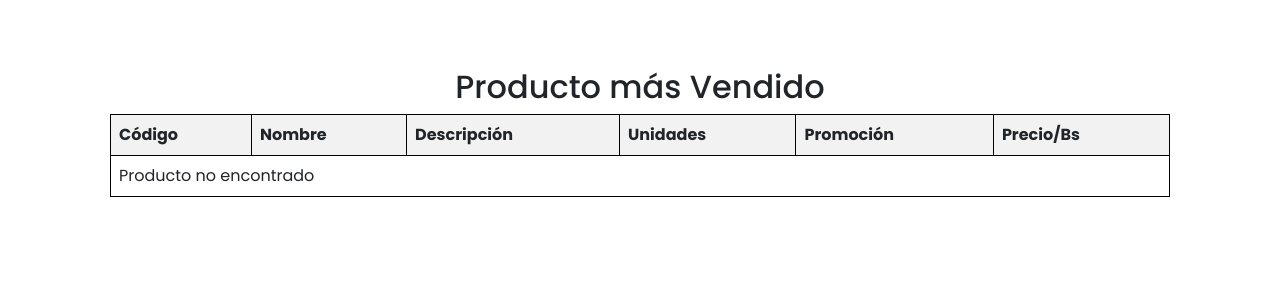
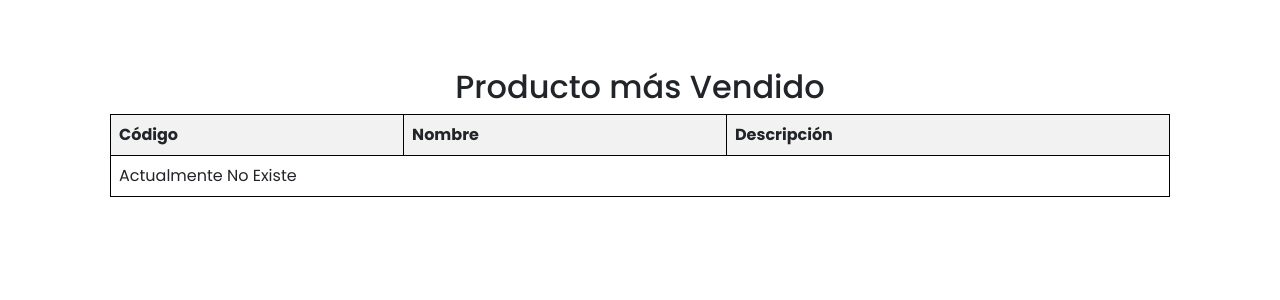
Before and after one commit to AntoinetteDizz/Proyecto-Cassandra, a Flask app: page /producto_mas_vendido in a window 1280 px wide. Shown: the part 150-450 px from the top of the page. Run offline with Flask 3, Linux system fonts and the light colour scheme; data that the repository does not hold is empty.

Commit message:
Modificación de lógica para el producto más vendido y adecuación de HTMLs por modificaciones en la base de datos.

```diff
--- a/app.py
+++ b/app.py
@@ -67,7 +67,7 @@ def panel():
     # Realizar consulta a la base de datos Cassandra
     clients = session.execute("SELECT * FROM clientes")
     products = session.execute("SELECT * FROM productos")
-    bills = session.execute("SELECT * FROM factura")
+    bills = session.execute("SELECT * FROM facturas")
 
     # Mostrar resultados en una plantilla HTML
     return render_template('panel.html', clients=clients, products=products, bills=bills)
@@ -102,7 +102,7 @@ def productos_index():
 @app.route('/facturas')
 def facturas_index():
 
-    bills = session.execute("SELECT * FROM factura")
+    bills = session.execute("SELECT * FROM facturas")
 
     # Lógica para la página de facturas
     return render_template('facturas/index.html', bills=bills)
@@ -210,8 +210,20 @@ def formulario_factura():
             session.execute(query_update_stock, (nuevo_stock, id_producto))
 
             # Guardar los datos en la factura en la tabla
-            query_insert_factura = "INSERT INTO supermarket.factura (id, ci_cliente, amount, date, payment_method, id_producto) VALUES (uuid(), %s, %s, %s, %s, %s)"
-            session.execute(query_insert_factura, (ci_cliente, producto.price, fecha, metodo_pago, id_producto))
+            query_insert_factura = "INSERT INTO supermarket.facturas (id, ci_cliente, name_cliente, last_name_cliente, name_producto, description_producto, promotion_producto, amount, date, payment_method, id_producto) VALUES (uuid(), %s, %s, %s, %s, %s, %s, %s, %s, %s, %s)"
+
+            session.execute(query_insert_factura, (
+                ci_cliente,
+                cliente.name,
+                cliente.last_name,
+                producto.name,
+                producto.description,
+                producto.promotion,
+                producto.price,
+                fecha,
+                metodo_pago,
+                id_producto
+            ))
 
             return redirect(url_for('panel'))
 
@@ -338,23 +350,12 @@ def detalles_factura(bill_id):
     id_factura = UUID(bill_id)
 
     # Consultar la información de la factura
-    query_factura = "SELECT * FROM supermarket.factura WHERE id = %s"
+    query_factura = "SELECT * FROM supermarket.facturas WHERE id = %s"
     factura = session.execute(query_factura, (id_factura,)).one()
 
     if factura:
-        # Si se encuentra la factura, obtener detalles del cliente y producto asociados
-        ci_cliente = factura.ci_cliente
-        id_producto = factura.id_producto
 
-        # Consultar la información del cliente
-        query_cliente = "SELECT * FROM clientes WHERE ci = %s"
-        cliente = session.execute(query_cliente, (ci_cliente,)).one()
-
-        # Consultar la información del producto
-        query_producto = "SELECT * FROM supermarket.productos WHERE id = %s"
-        producto = session.execute(query_producto, (id_producto,)).one()
-
-        return render_template('facturas/details.html', factura=factura, cliente=cliente, producto=producto)
+        return render_template('facturas/details.html', factura=factura)
     else:
         return redirect(url_for('facturas_index'))
 #----------------------------------------Lógica de Facturas/Detalles
@@ -430,18 +431,18 @@ def buscar_factura():
         # Manejar el caso en el que el UUID no sea válido
         return redirect(url_for('facturas_index'))
 
-    query = "SELECT * FROM factura WHERE id = %s"
+    query = "SELECT * FROM facturas WHERE id = %s"
     factura_encontrado = session.execute(query, (id_factura,)).one()
 
     if factura_encontrado:
         # Si se encuentra el producto, enviar los datos a la plantilla
         factura = {
             'id': factura_encontrado.id,
-            'ci_cliente' : factura_encontrado.ci_cliente,
-            'id_producto' : factura_encontrado.id_producto,
-            'amount' : factura_encontrado.amount,
-            'date' : factura_encontrado.date,
-            'payment_method' : factura_encontrado.payment_method
+            'ci_cliente': factura_encontrado.ci_cliente,
+            'id_producto': factura_encontrado.id_producto,
+            'amount': factura_encontrado.amount,
+            'date': factura_encontrado.date,
+            'payment_method': factura_encontrado.payment_method
         }
         return render_template('facturas/index.html', factura_encontrado=factura)
     else:
@@ -457,7 +458,7 @@ def buscar_factura_cedula():
     cedula = int(request.args.get('id'))  # Obtener la cédula del parámetro GET
 
     #Consulta a la base de datos Cassandra
-    query = "SELECT * FROM supermarket.factura WHERE ci_cliente = %s ALLOW FILTERING"
+    query = "SELECT * FROM supermarket.facturas WHERE ci_cliente = %s ALLOW FILTERING"
     result = session.execute(query, (cedula,))
 
     bills = list(result)
@@ -469,32 +470,25 @@ def buscar_factura_cedula():
 #----------------------------------------Lógica de Facturas/Producto más Vendido
 @app.route('/producto_mas_vendido', methods=['GET'])
 def producto_mas_vendido():
+
     # Consultar la información de todas las facturas
-    query_facturas = "SELECT * FROM supermarket.factura"
+    query_facturas = "SELECT * FROM supermarket.facturas"
     facturas = session.execute(query_facturas)
 
     # Crear un diccionario para contar la cantidad de veces que aparece cada producto
-    productos_vendidos = Counter([str(f.id_producto) for f in facturas])
+    productos_vendidos = Counter([(f.id_producto, f.name_producto, f.description_producto) for f in facturas])
 
     # Encontrar el producto más vendido
     if productos_vendidos:
+        producto_mas_vendido_id, nombre_producto, descripcion_producto = max(productos_vendidos, key=productos_vendidos.get)
 
-        producto_mas_vendido_id = max(productos_vendidos, key=productos_vendidos.get)
+        producto_mas_vendido = {
+            'id_producto': producto_mas_vendido_id,
+            'name_producto': nombre_producto,
+            'description_producto': descripcion_producto
+        }
 
-        # Consultar la información del producto más vendido
-        query_producto = "SELECT * FROM supermarket.productos WHERE id = %s"
-        producto_mas_vendido = session.execute(query_producto, (UUID(producto_mas_vendido_id),)).one()
-
-        # Ahora obtenemos los datos del producto más vendido
-        if producto_mas_vendido:
-
-            # Consultar la información del producto usando el código del producto más vendido
-            query_producto_by_code = "SELECT * FROM supermarket.productos WHERE id = %s"
-            producto_por_codigo = session.execute(query_producto_by_code, (producto_mas_vendido.id,)).one()
-
-            return render_template('Facturas/top.html', producto_mas_vendido=producto_por_codigo)
-        else:
-            return render_template('Facturas/top.html', producto_mas_vendido=None)
+        return render_template('Facturas/top.html', producto_mas_vendido=producto_mas_vendido)
     else:
         return render_template('Facturas/top.html', producto_mas_vendido=None)
 #----------------------------------------Lógica de Facturas/Producto más Vendido
--- a/templates/Facturas/top.html
+++ b/templates/Facturas/top.html
@@ -5,7 +5,7 @@
 <head>
     <meta charset="UTF-8">
     <meta name="viewport" content="width=device-width, initial-scale=1.0">
-    <title>Supermarket - Panel de Productos</title>
+    <title>Supermarket - Producto más Vendido</title>
     <link href="https://cdn.jsdelivr.net/npm/bootstrap@5.3.2/dist/css/bootstrap.min.css" rel="stylesheet" integrity="sha384-T3c6CoIi6uLrA9TneNEoa7RxnatzjcDSCmG1MXxSR1GAsXEV/Dwwykc2MPK8M2HN" crossorigin="anonymous">
     <link rel="stylesheet" href="https://cdnjs.cloudflare.com/ajax/libs/font-awesome/6.4.0/css/all.min.css" integrity="sha512-iecdLmaskl7CVkqkXNQ/ZH/XLlvWZOJyj7Yy7tcenmpD1ypASozpmT/E0iPtmFIB46ZmdtAc9eNBvH0H/ZpiBw==" crossorigin="anonymous" referrerpolicy="no-referrer" />
     <link rel="stylesheet" href="{{ url_for('static', filename='css/estilo.css') }}">
@@ -128,22 +128,16 @@
                             <th>Código</th>
                             <th>Nombre</th>
                             <th>Descripción</th>
-                            <th>Unidades</th>
-                            <th>Promoción</th>
-                            <th>Precio/Bs</th>
                         </tr>
                     </thead>
                     <tbody>
                         {% if producto_mas_vendido %}
-                            <td>{{ producto_mas_vendido.id }}</td>
-                            <td>{{ producto_mas_vendido.name }}</td>
-                            <td>{{ producto_mas_vendido.description }}</td>
-                            <td>{{ producto_mas_vendido.stock }}</td>
-                            <td>{{ producto_mas_vendido.promotion }}</td>
-                            <td>{{ producto_mas_vendido.price }}</td>
+                            <td>{{ producto_mas_vendido.id_producto }}</td>
+                            <td>{{ producto_mas_vendido.name_producto }}</td>
+                            <td>{{ producto_mas_vendido.description_producto }}</td>
                         {% else %}
                             <!-- Mostrar mensaje de Error-->
-                            <td colspan="8">Producto no encontrado</td>
+                            <td colspan="8">Actualmente No Existe</td>
                         {% endif %}
                     </tbody>
                 </table>
```
Also changed, not shown: templates/Facturas/details.html (+31 -37 lines).
